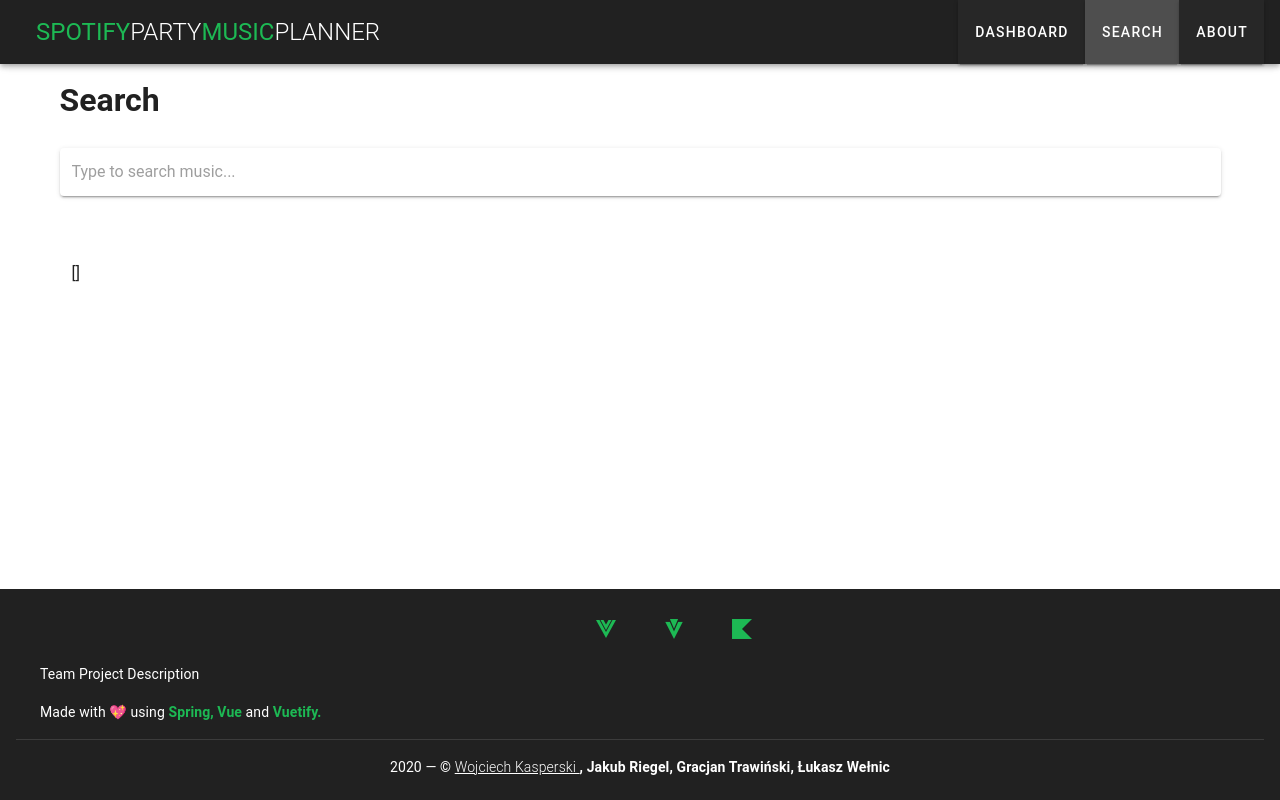
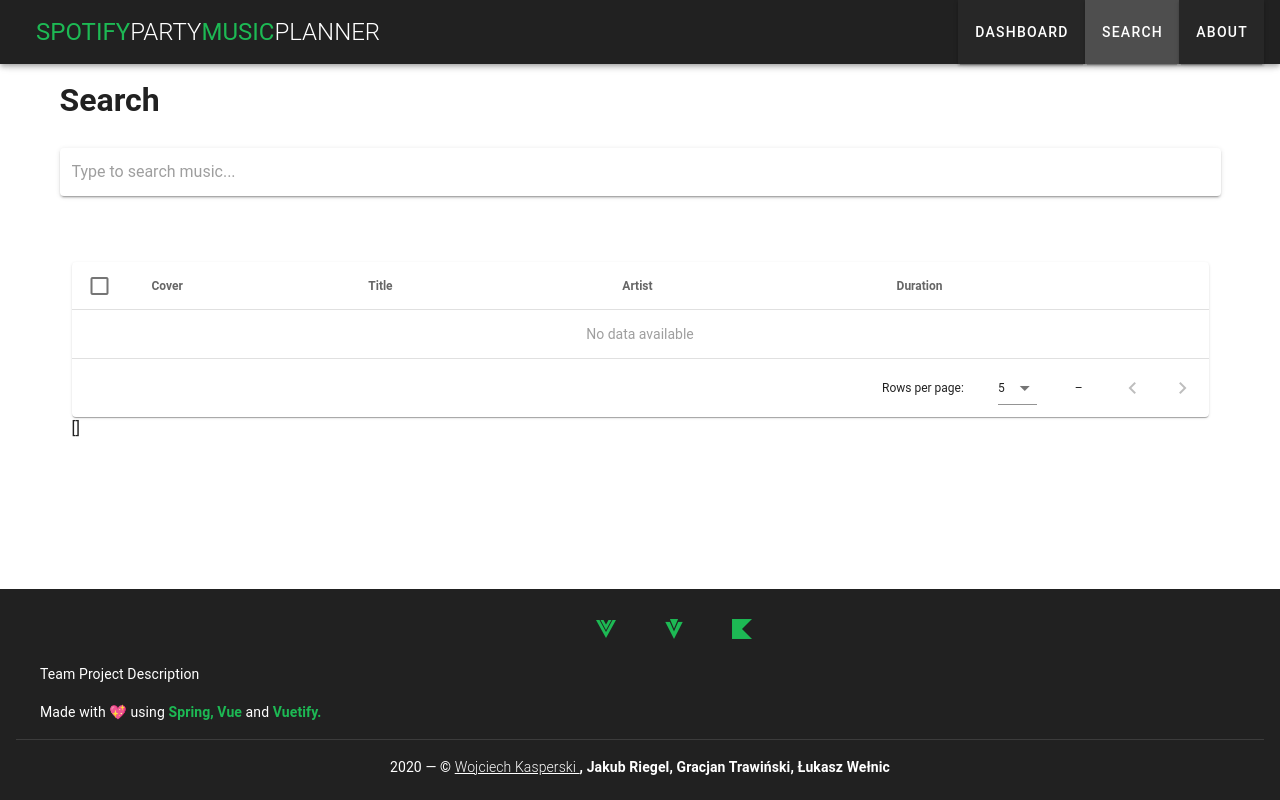
Before and after one commit to SuddenlyPineapple/spotify-music-party-planner-frontend, a Vue app: page /search in a window 1280 px wide. Built offline with nearby package versions, Linux system fonts and the light colour scheme; a small style sheet from the web is missing.

Commit message:
Userstory1 - added printing table

```diff
--- a/src/components/SongList.vue
+++ b/src/components/SongList.vue
@@ -10,6 +10,30 @@
         ></v-progress-circular>
       </v-col>
       <v-col cols="12">
+        <v-data-table
+          v-model="selected"
+          :items="tracks"
+          :headers="headers"
+          :items-per-page="5"
+          show-select
+          class="elevation-1"
+        >
+          <template v-slot:item.album.img="{ item }">
+            <v-img
+              v-if="item.length == 3"
+              :src="item[2]"
+              height="64"
+              width="64"
+            ></v-img>
+            <td v-else>
+              <img
+                src="../assets/default-album-artwork.png"
+                height="64"
+                width="64"
+              />
+            </td>
+          </template>
+        </v-data-table>
         {{ tracks }}
       </v-col>
     </v-row>
@@ -19,6 +43,15 @@
 <script>
 export default {
   name: "SongList",
-  props: ["tracks", "loading"]
+  props: ["tracks", "loading"],
+  data: () => ({
+    headers: [
+      { text: "Cover", sortable: false, value: "album.img[2].url" },
+      { text: "Title", value: "name" },
+      { text: "Artist", value: "artist" },
+      { text: "Duration", value: "duration" }
+    ],
+    selected: []
+  })
 };
 </script>
--- a/src/views/Search.vue
+++ b/src/views/Search.vue
@@ -59,6 +59,7 @@ export default {
             if (response.status == 200) this.tracks = response.data.tracks;
             else if (response.status == 204) this.tracks = [];
             else this.error = "Response error";
+            console.log(this.tracks);
             this.loading = false;
           })
           .catch(error => {
```
Also changed, not shown: src/assets/default-album-artwork.png (added).
